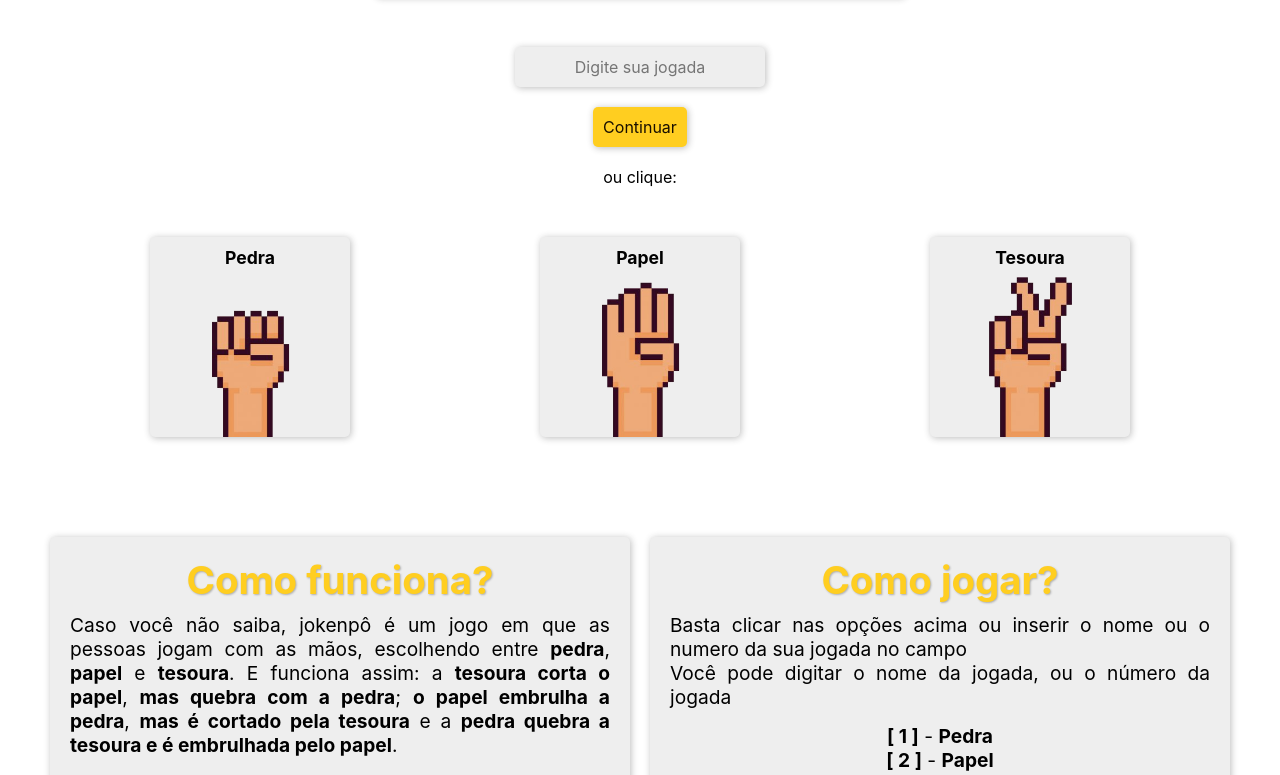
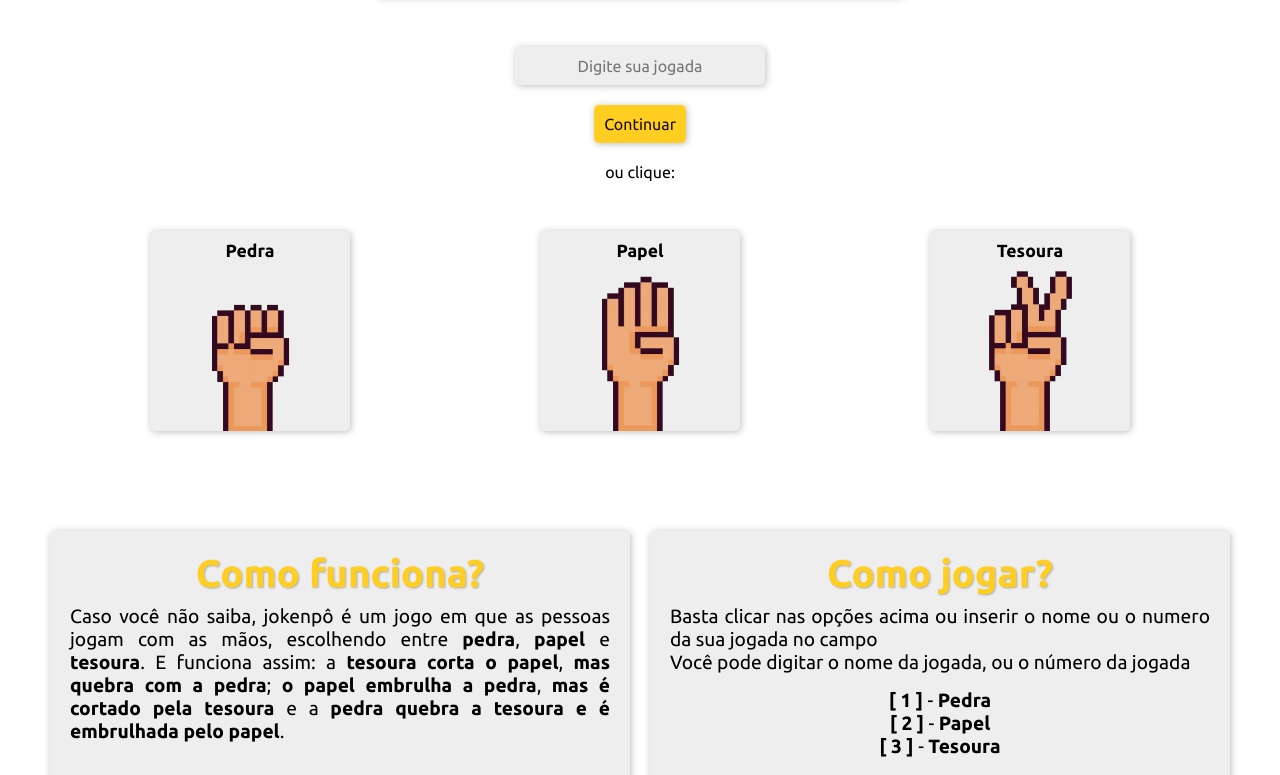
Before and after one commit to TheBrunno/Jokenpo, a plain HTML site: page index.html in a window 1280 px wide. Shown: the part 188-963 px from the top of the page. Drawn offline with Linux system fonts and the light colour scheme.

Commit message:
Alteraçao de fonts

```diff
--- a/index.html
+++ b/index.html
@@ -6,6 +6,8 @@
     <meta name="viewport" content="width=device-width, initial-scale=1.0">
     <title>Jokenpô</title>
     <link rel="stylesheet" href="style.css">
+    <link rel="preconnect" href="https://fonts.gstatic.com">
+    <link href="https://fonts.googleapis.com/css2?family=Ubuntu:wght@300;400;500;700&display=swap" rel="stylesheet">
 </head>
 <body>
     <h1><div id="circle-1"></div><span id="title">Jokenpô</span><div id="circle-2"></div></h1>
--- a/style.css
+++ b/style.css
@@ -3,7 +3,7 @@
     margin:0;
     outline: none;
     text-align: center;
-    font-family: -apple-system, BlinkMacSystemFont, 'Segoe UI', Roboto, Oxygen, Ubuntu, Cantarell, 'Open Sans', 'Helvetica Neue', sans-serif;
+    font-family: Ubuntu, sans-serif;
     transition: 0.8s;
 }
 :root{
```
